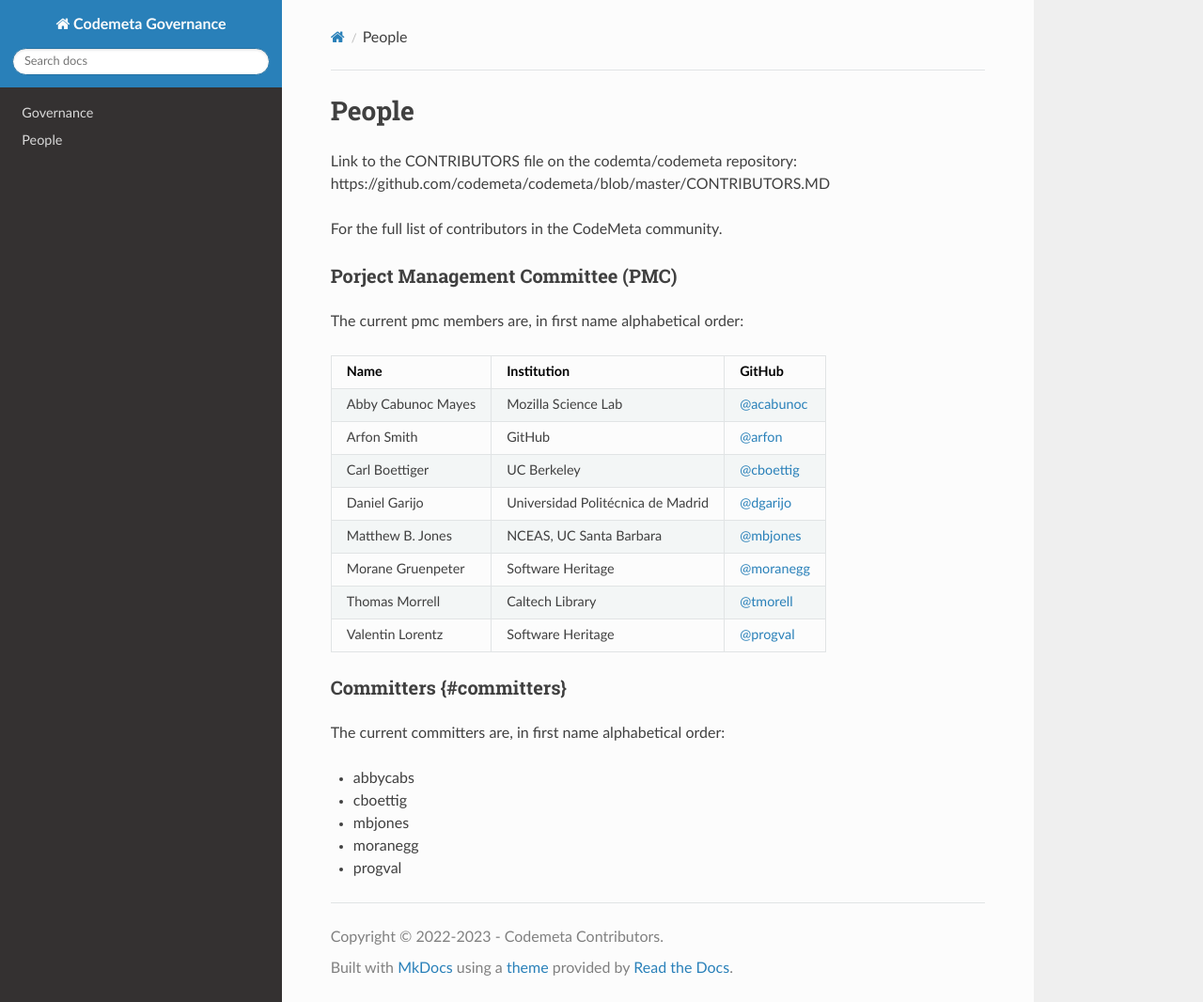
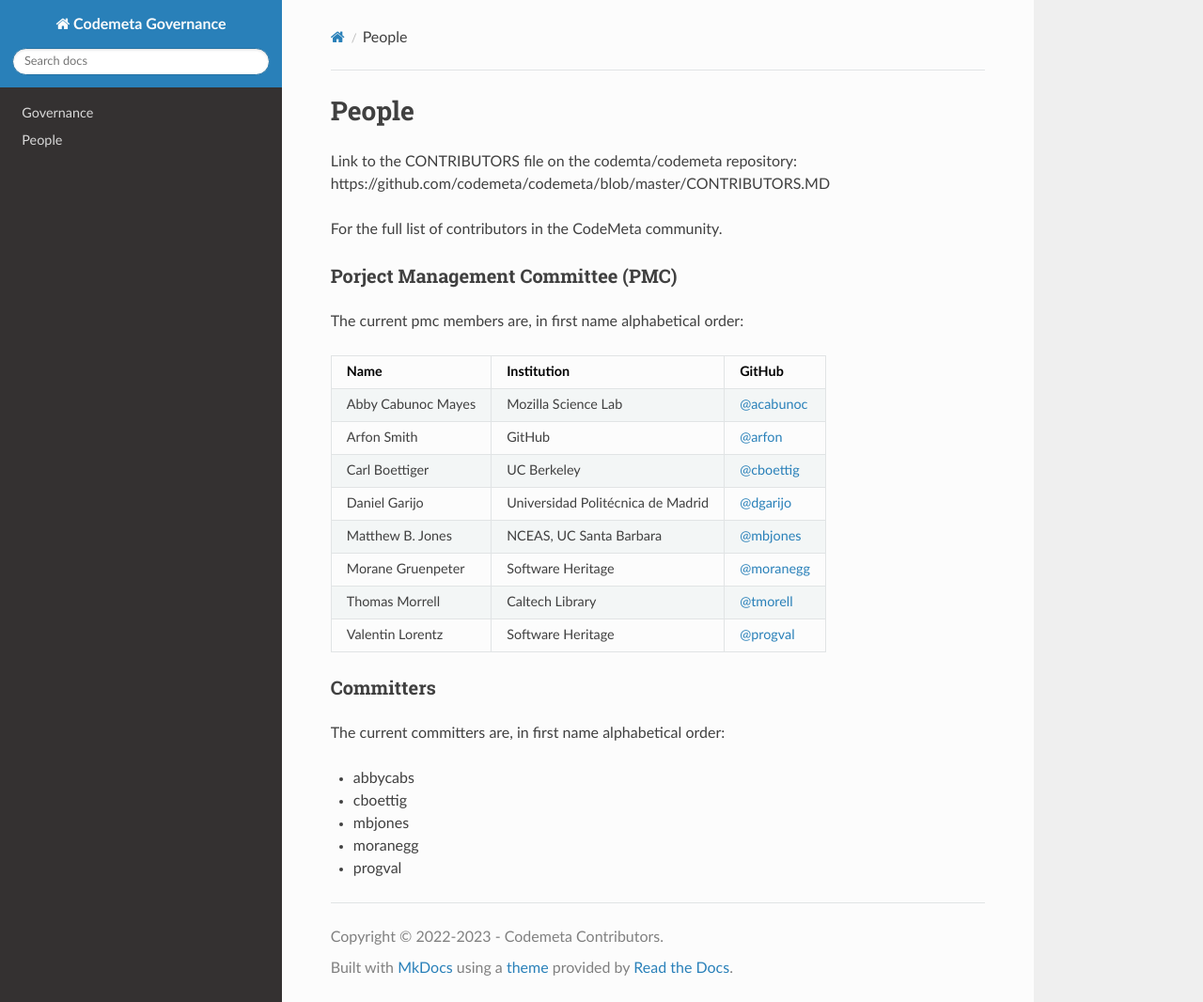
Before and after one commit to codemeta/governance, an MkDocs documentation site: the page built from Chapters/people.md, in a window 1280 px wide and 1066 px high. Shown: the whole window at 94% size. Built offline with MkDocs 1.6.1, drawn with Linux system fonts in a browser that asks for light colours; nearby versions of some CDN libraries.

Commit message:
Fix title in people page

```diff
--- a/Chapters/people.md
+++ b/Chapters/people.md
@@ -21,7 +21,7 @@
 | Valentin Lorentz | Software Heritage | [@progval](https://github.com/progval) |
 
 
-### Committers {#committers}
+### Committers
 
 The current committers are,  in first name alphabetical order:
 
```
